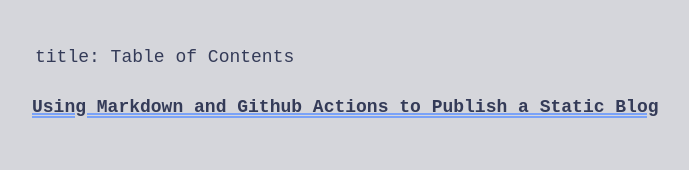
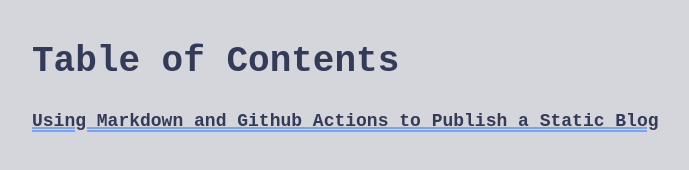
Before and after one commit to CoBrooks/blog, a plain HTML site: page index.html in a window 1280 px wide. Shown: the whole page, without its empty margins (283-972 px from the left). Drawn offline with Linux system fonts and the light colour scheme.

Commit message:
Deploying to gh-pages from @ CoBrooks/blog@d3aeb224f8e7326c2d473403921a617e3186dae6 🚀

```diff
--- a/index.html
+++ b/index.html
@@ -1,19 +1,12 @@
 <!DOCTYPE html>
 <html lang="en">
   <head>
-    <title></title>
+    <title>Table of Contents</title>
     <meta charset="UTF-8">
     <link href="css/style.css" rel="stylesheet">
   </head>
   <body>
-    <h1></h1>
-    <table>
-    <tbody>
-    <tr class="odd">
-    <td style="text-align: right;">title: Table of Contents</td>
-    </tr>
-    </tbody>
-    </table>
+    <h1>Table of Contents</h1>
     <p><a href="00.html">Using Markdown and Github Actions to Publish a Static Blog</a></p>
   </body>
 </html>
```
